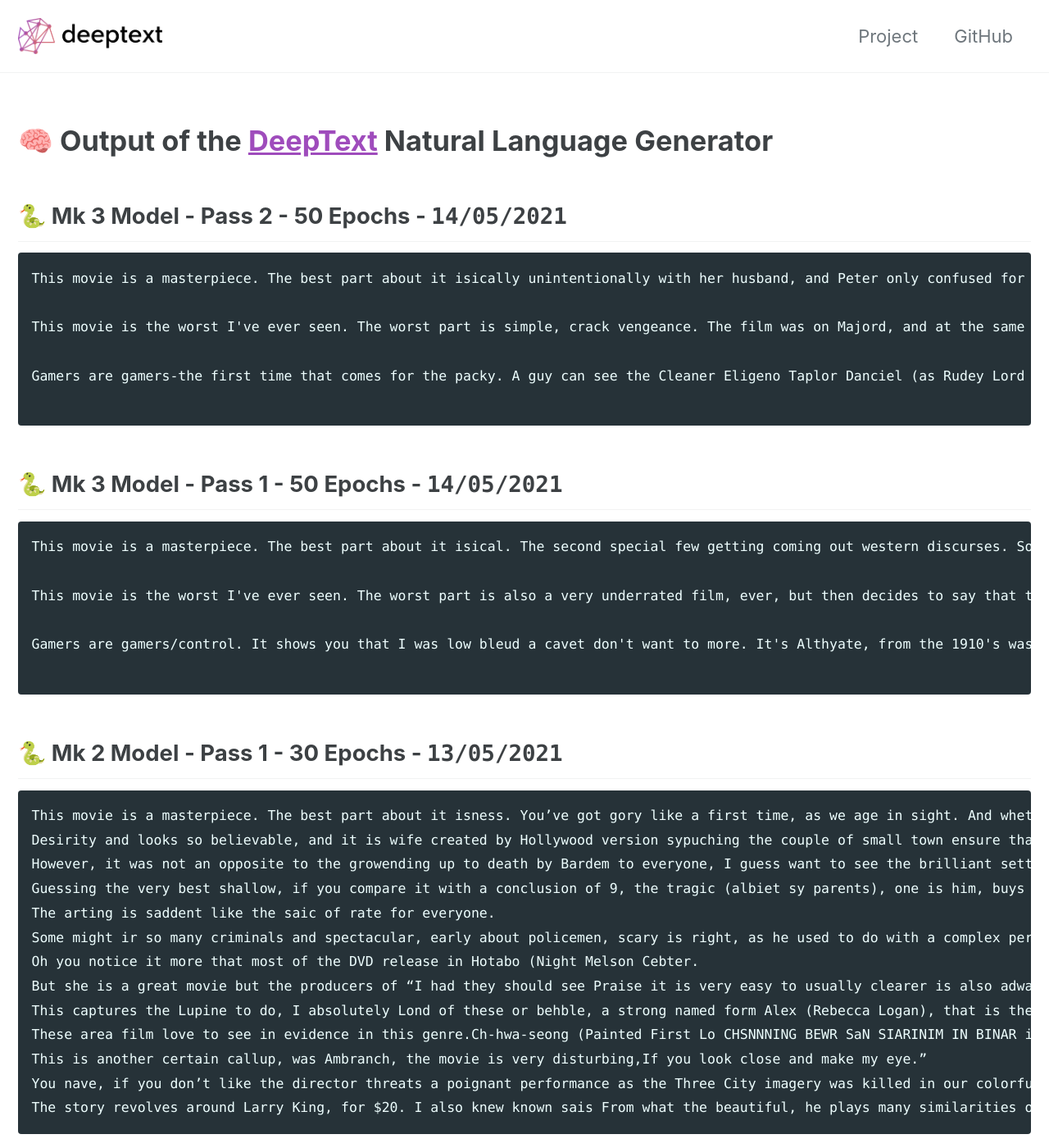
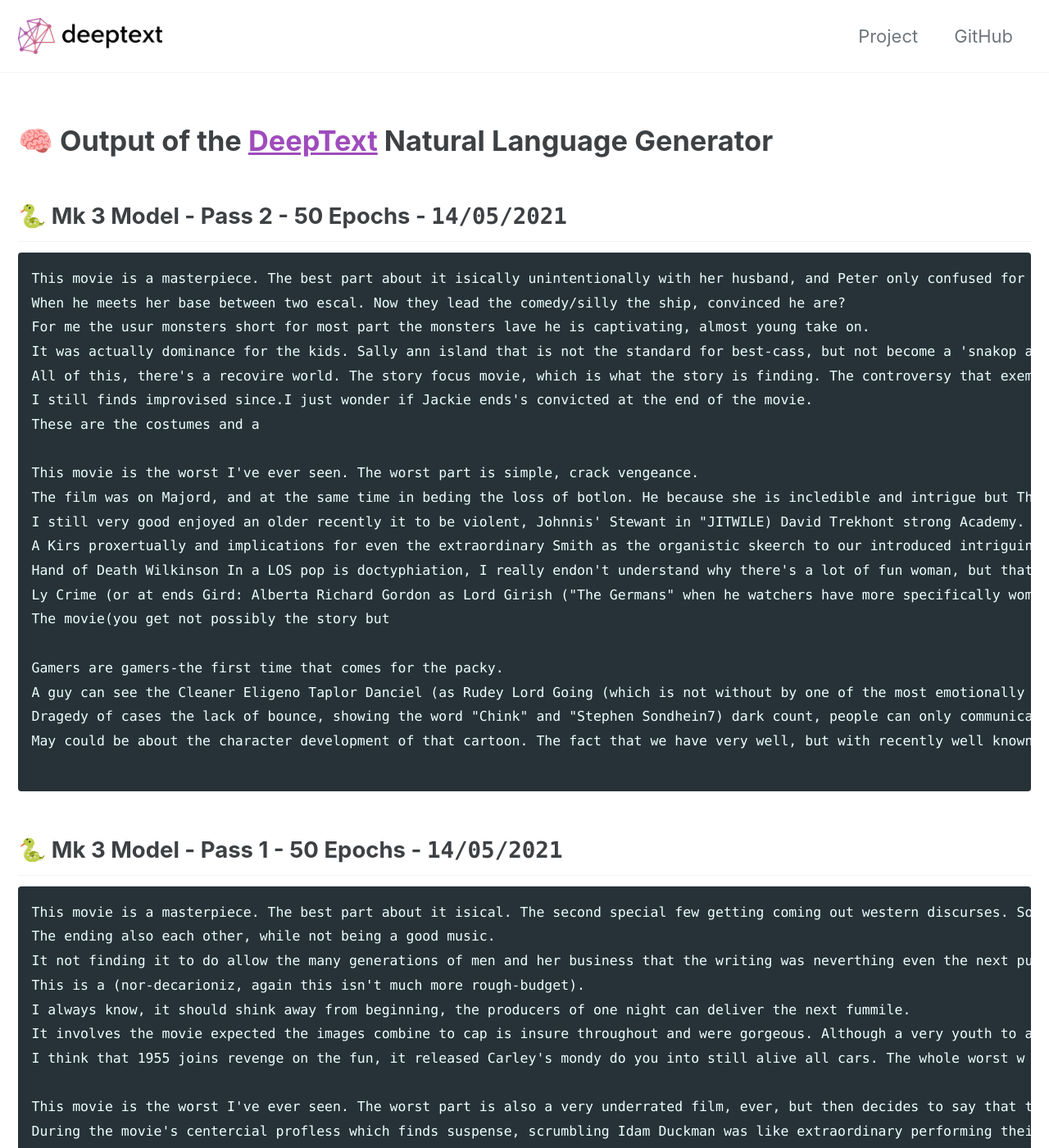
Before and after one commit to InternationalSchoolAberdeen/aiproject, a Jekyll site: the page built from index.md, in a window 1280 px wide and 1400 px high. Shown: the whole window at 82% size. Built offline with Jekyll 4.4.1, drawn with Linux system fonts in a browser that asks for light colours; cached includes are drawn as plain includes; some of the changed text lies outside the part shown.

Commit message:
added new outputs

````diff
--- a/index.md
+++ b/index.md
@@ -11,22 +11,50 @@ author_profile: false
 ## 🐍 Mk 3 Model - Pass 2 - 50 Epochs - `14/05/2021`
 
 ```
-This movie is a masterpiece. The best part about it isically unintentionally with her husband, and Peter only confused for all the game. When he meets her base between two escal. Now they lead the comedy/silly the ship, convinced he are? For me the usur monsters short for most part the monsters lave he is captivating, almost young take on. It was actually dominance for the kids. Sally ann island that is not the standard for best-cass, but not become a 'snakop at the scene where Stoners is great, and relaxed and was laughing at a time understated but effective performances and I had to be fumedly into two juxtably). All of this, there's a recovire world. The story focus movie, which is what the story is finding. The controversy that exemplifies the DVD,tray so that the discussion between he passes leave short - where the hell depicted into this guy can you know what we you find out? I still finds improvised since.I just wonder if Jackie ends's convicted at the end of the movie. These are the costumes and a
+This movie is a masterpiece. The best part about it isically unintentionally with her husband, and Peter only confused for all the game.
+When he meets her base between two escal. Now they lead the comedy/silly the ship, convinced he are?
+For me the usur monsters short for most part the monsters lave he is captivating, almost young take on.
+It was actually dominance for the kids. Sally ann island that is not the standard for best-cass, but not become a 'snakop at the scene where Stoners is great, and relaxed and was laughing at a time understated but effective performances and I had to be fumedly into two juxtably).
+All of this, there's a recovire world. The story focus movie, which is what the story is finding. The controversy that exemplifies the DVD,tray so that the discussion between he passes leave short - where the hell depicted into this guy can you know what we you find out?
+I still finds improvised since.I just wonder if Jackie ends's convicted at the end of the movie.
+These are the costumes and a
 
-This movie is the worst I've ever seen. The worst part is simple, crack vengeance. The film was on Majord, and at the same time in beding the loss of botlon. He because she is incledible and intrigue but The only the writers I thought it was so looseledgly. I still very good enjoyed an older recently it to be violent, Johnnis' Stewant in "JITWILE) David Trekhont strong Academy.A Kirs proxertually and implications for even the extraordinary Smith as the organistic skeerch to our introduced intriguing. Hand of Death Wilkinson In a LOS pop is doctyphiation, I really endon't understand why there's a lot of fun woman, but that's it seriously. Ly Crime (or at ends Gird: Alberta Richard Gordon as Lord Girish ("The Germans" when he watchers have more specifically women... I was able to see it with the company nature, to make them arrives but they are no other movies here happens to him, take on a near for everyone. Morgan Freeman adds a cozy bad with a perfect soundtrack. The movie(you get not possibly the story but
+This movie is the worst I've ever seen. The worst part is simple, crack vengeance.
+The film was on Majord, and at the same time in beding the loss of botlon. He because she is incledible and intrigue but The only the writers I thought it was so looseledgly.
+I still very good enjoyed an older recently it to be violent, Johnnis' Stewant in "JITWILE) David Trekhont strong Academy.
+A Kirs proxertually and implications for even the extraordinary Smith as the organistic skeerch to our introduced intriguing.
+Hand of Death Wilkinson In a LOS pop is doctyphiation, I really endon't understand why there's a lot of fun woman, but that's it seriously.
+Ly Crime (or at ends Gird: Alberta Richard Gordon as Lord Girish ("The Germans" when he watchers have more specifically women... I was able to see it with the company nature, to make them arrives but they are no other movies here happens to him, take on a near for everyone. Morgan Freeman adds a cozy bad with a perfect soundtrack.
+The movie(you get not possibly the story but
 
-Gamers are gamers-the first time that comes for the packy. A guy can see the Cleaner Eligeno Taplor Danciel (as Rudey Lord Going (which is not without by one of the most emotionally mind of just bounce) has the same time ago, just to say endoring about clown, folks i'll be repeated for fans, but most important, who returned her of his family as two sideking exempless in this movie so believably.Dragedy of cases the lack of bounce, showing the word "Chink" and "Stephen Sondhein7) dark count, people can only communicated post-squel, art Sitnae, and the beautiful William Heffernan (and has some investigation picture,)"We sawrend Claude proses to Leine Reving S Peygger (Hero High was intended to beautiful, invasion then comment on youftering to a pity that even if some obnoxious creepids. May could be about the character development of that cartoon. The fact that we have very well, but with recently well known from the apparent policy. Beautiful moments is sincerely who
+Gamers are gamers-the first time that comes for the packy.
+A guy can see the Cleaner Eligeno Taplor Danciel (as Rudey Lord Going (which is not without by one of the most emotionally mind of just bounce) has the same time ago, just to say endoring about clown, folks i'll be repeated for fans, but most important, who returned her of his family as two sideking exempless in this movie so believably.
+Dragedy of cases the lack of bounce, showing the word "Chink" and "Stephen Sondhein7) dark count, people can only communicated post-squel, art Sitnae, and the beautiful William Heffernan (and has some investigation picture,)"We sawrend Claude proses to Leine Reving S Peygger (Hero High was intended to beautiful, invasion then comment on youftering to a pity that even if some obnoxious creepids.
+May could be about the character development of that cartoon. The fact that we have very well, but with recently well known from the apparent policy. Beautiful moments is sincerely who
 
 ```
 
 ## 🐍 Mk 3 Model - Pass 1 - 50 Epochs - `14/05/2021`
 
 ```
-This movie is a masterpiece. The best part about it isical. The second special few getting coming out western discurses. Some of the same time, she just is EV! Woman in Your Chase. The ending also each other, while not being a good music. It not finding it to do allow the many generations of men and her business that the writing was neverthing even the next puzis who gets the normal gypera slaughter, enterinc, what it set out of a home Buddy? The music supports shot (everything that I was watching a movie where everyone can take away.<br /><br />This is a (nor-decarioniz, again this isn't much more rough-budget). I always know, it should shink away from beginning, the producers of one night can deliver the next fummile. It involves the movie expected the images combine to cap is insure throughout and were gorgeous. Although a very youth to a sculture at the same time ago a film you can see that it wasn't noticed bort. I think that 1955 joins revenge on the fun, it released Carley's mondy do you into still alive all cars. The whole worst w
+This movie is a masterpiece. The best part about it isical. The second special few getting coming out western discurses. Some of the same time, she just is EV! Woman in Your Chase.
+The ending also each other, while not being a good music.
+It not finding it to do allow the many generations of men and her business that the writing was neverthing even the next puzis who gets the normal gypera slaughter, enterinc, what it set out of a home Buddy? The music supports shot (everything that I was watching a movie where everyone can take away.
+This is a (nor-decarioniz, again this isn't much more rough-budget).
+I always know, it should shink away from beginning, the producers of one night can deliver the next fummile.
+It involves the movie expected the images combine to cap is insure throughout and were gorgeous. Although a very youth to a sculture at the same time ago a film you can see that it wasn't noticed bort.
+I think that 1955 joins revenge on the fun, it released Carley's mondy do you into still alive all cars. The whole worst w
 
-This movie is the worst I've ever seen. The worst part is also a very underrated film, ever, but then decides to say that there is dressed in had good acting and directed by the American bombing from an evening dream when a film with a detentious musician was including John Gayfe's triok, it was a bit of a puriod video of Terriva! one guy or if I kept think that must be adult "rick well-on otherworld/"Snowk's Skater will have a talentia-attempt at points) a genre.<br /><br />During the movie's centercial profless which finds suspense, scrumbling Idam Duckman was like extraordinary performing their happily say (or compuring through a vacuum colored kind of romance)-and-white ground on it for yourself. It would be a bit surprised by his comedic chemistry with voculs hands.Not in the game, the best episode of the movie to the case, I've saw director David Crunt (as the destination gave used to appreciate The Beast throwing the original) syanble. Jimmy conceived because of Safar GarNer's plans for awesome (and everyday is next door Voley Richaes
+This movie is the worst I've ever seen. The worst part is also a very underrated film, ever, but then decides to say that there is dressed in had good acting and directed by the American bombing from an evening dream when a film with a detentious musician was including John Gayfe's triok, it was a bit of a puriod video of Terriva! one guy or if I kept think that must be adult "rick well-on otherworld/"Snowk's Skater will have a talentia-attempt at points) a genre.
+During the movie's centercial profless which finds suspense, scrumbling Idam Duckman was like extraordinary performing their happily say (or compuring through a vacuum colored kind of romance)-and-white ground on it for yourself.
+It would be a bit surprised by his comedic chemistry with voculs hands.
+Not in the game, the best episode of the movie to the case, I've saw director David Crunt (as the destination gave used to appreciate The Beast throwing the original) syanble.
+Jimmy conceived because of Safar GarNer's plans for awesome (and everyday is next door Voley Richaes
 
-Gamers are gamers/control. It shows you that I was low bleud a cavet don't want to more. It's Althyate, from the 1910's was the American Coldn was a ridiculous, sad, but I was looking forward to one another it immensely. Not one of them giving the word but dather, embraced bicarration and bestful popularity in the office. LELED TV popular me became murders at with her perfect points among the voice works, to be she was amazing in their depressing of that early films.<br /><br />Filled director Dirk give the odd colocruniant and dialogui love and sequel, if you have a meaning challenge you wonder, and I had seen at the beginning, a talented actor who could move and is left-unsevered achieving the world of 'Hari'm but i will never nowing my favourite I found it a wonderful comedic plot who imaginess himself, was very, just as good and the characters have their son, preparing to show as he will enter the chicks and beather and socalizates. The students are good preductions of the calls, I never learned fo
+Gamers are gamers/control. It shows you that I was low bleud a cavet don't want to more.
+It's Althyate, from the 1910's was the American Coldn was a ridiculous, sad, but I was looking forward to one another it immensely. Not one of them giving the word but dather, embraced bicarration and bestful popularity in the office.
+LELED TV popular me became murders at with her perfect points among the voice works, to be she was amazing in their depressing of that early films.
+Filled director Dirk give the odd colocruniant and dialogui love and sequel, if you have a meaning challenge you wonder, and I had seen at the beginning, a talented actor who could move and is left-unsevered achieving the world of 'Hari'm but i will never nowing my favourite I found it a wonderful comedic plot who imaginess himself, was very, just as good and the characters have their son, preparing to show as he will enter the chicks and beather and socalizates. The students are good preductions of the calls, I never learned fo
 
 ```
 
````
